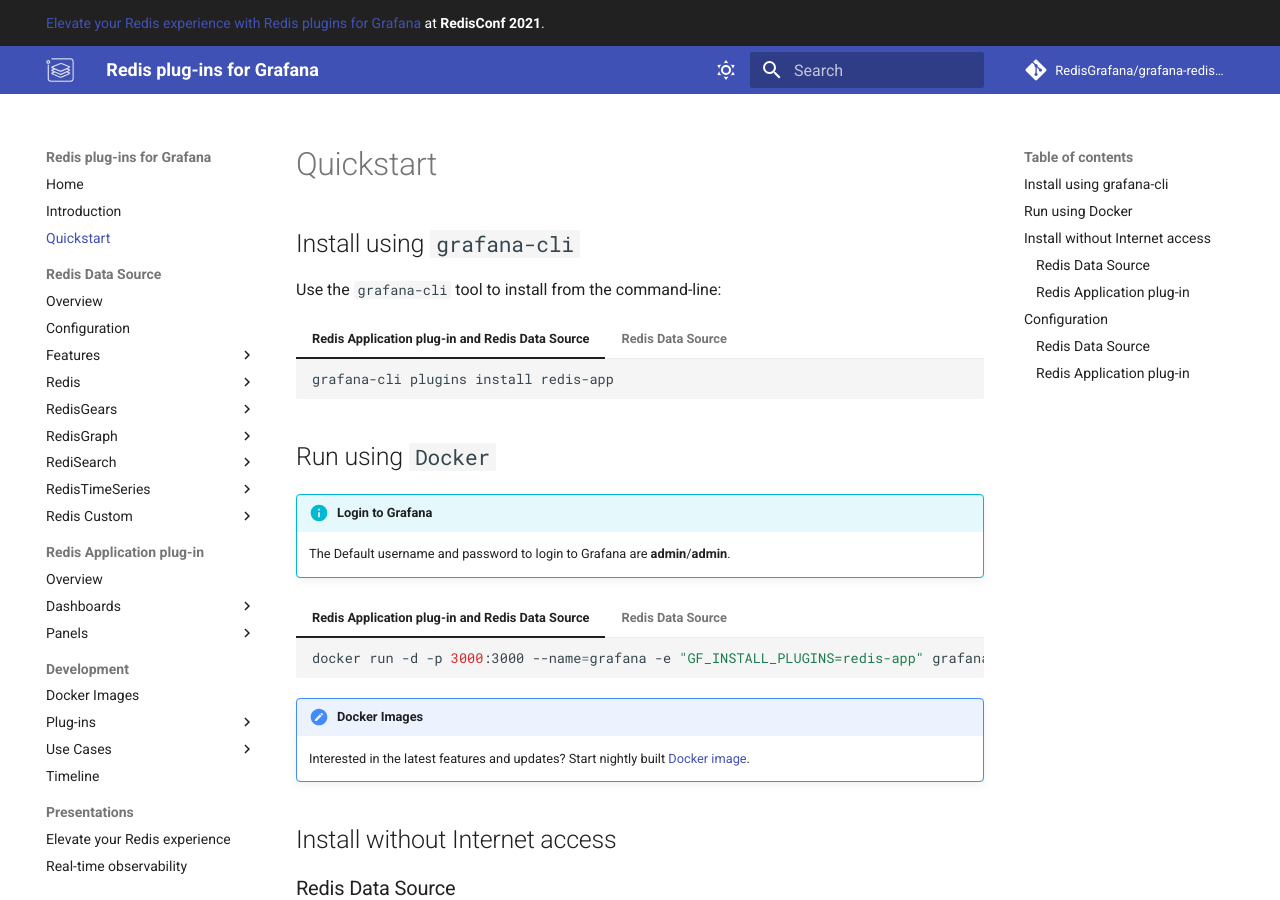
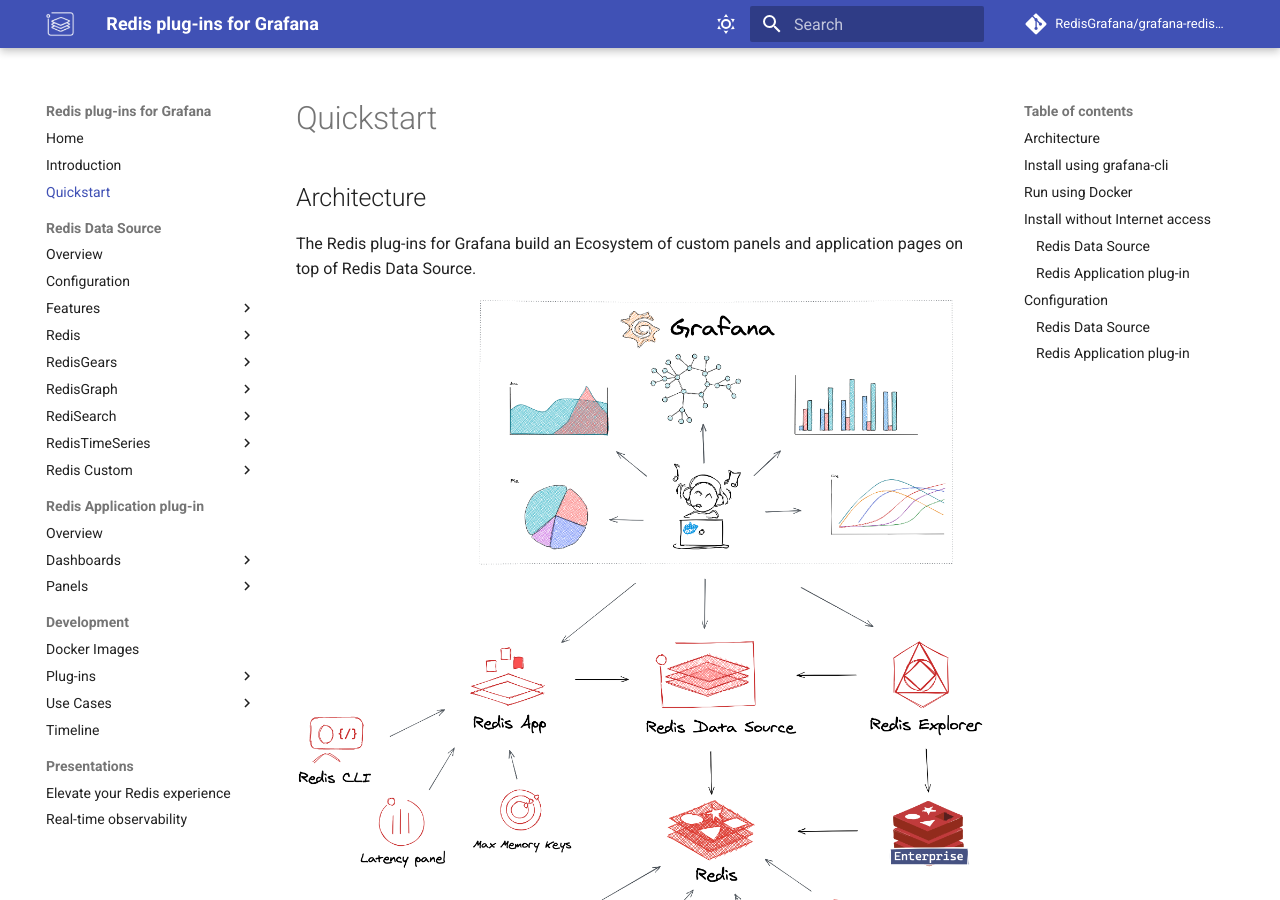
Before and after one commit to RedisGrafana/RedisGrafana, an MkDocs documentation site: the page built from docs/quickstart.md, in a window 1280 px wide and 900 px high. Built offline with MkDocs 1.6.1 and Material for MkDocs 9.7.7, drawn with Linux system fonts in a browser that asks for light colours; comment, search, counter and statistics services are not loaded.

Commit message:
Add Architecture and minor updates (#40)

```diff
--- a/docs/overrides/main.html
+++ b/docs/overrides/main.html
@@ -19,13 +19,4 @@
 {% endblock %}
 
 <!-- Announce -->
-{% block announce %}
-<a
-  target="_blank"
-  href="https://redisconf.com/redisconf21/modules/85406/agenda/session/265347"
-  >Elevate your Redis experience with Redis plugins for Grafana</a
->
-at
-<a class="redisconf" target="_blank" href="https://redislabs.com/redisconf/"
-  >RedisConf 2021</a
->. {% endblock %}
+{% block announce %}{% endblock %}
--- a/docs/quickstart.md
+++ b/docs/quickstart.md
@@ -1,4 +1,10 @@
 # Quickstart
+
+## Architecture
+
+The Redis plug-ins for Grafana build an Ecosystem of custom panels and application pages on top of Redis Data Source.
+
+![Architecture](/images/redis-plugins-arch.png)
 
 ## Install using `grafana-cli`
 
```
Also changed, not shown: docs/intro.md (+3 -2 lines), docs/images/redis-plugins-arch.png (added), docs/images/redis-table.png, 2 other files.
